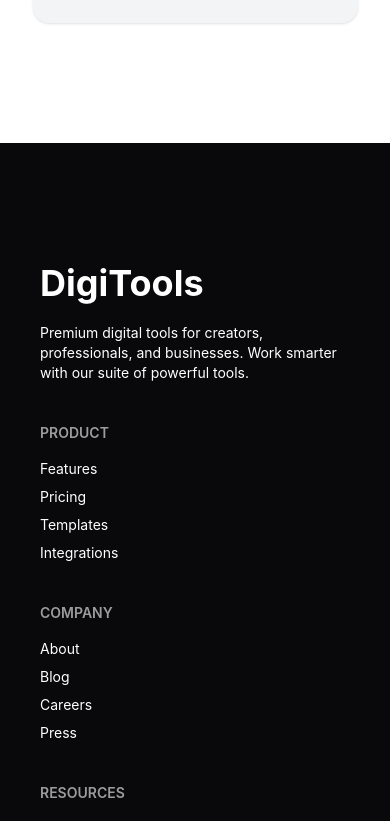
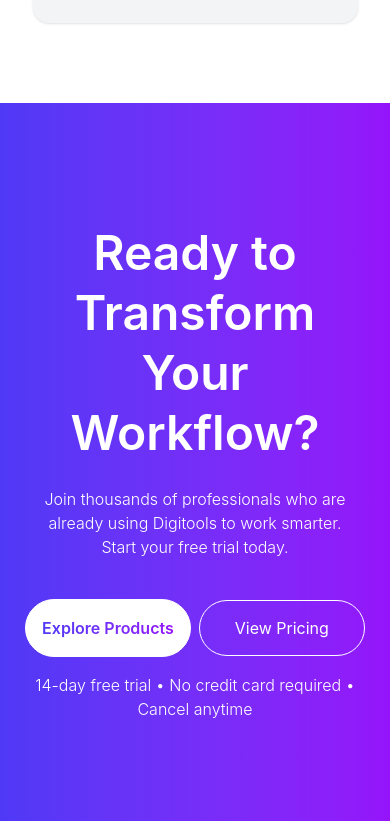
Before and after one commit to farhangalib-1/DigiTools, a React (Vite) app: page / in a window 390 px wide. Shown: the part 7880-8701 px from the top of the page. Built offline with nearby package versions, Linux system fonts and the light colour scheme.

Commit message:
All updated is done

```diff
--- a/src/App.jsx
+++ b/src/App.jsx
@@ -10,6 +10,7 @@
 import Footer from './components/Footer'
 import Lastfooter from './components/Lastfooter.jsx'
  import { ToastContainer, toast } from 'react-toastify';
+import Workflow from './components/Workflow.jsx'
 const App = () => {
   const[data, setData] = useState([]);
   const [pricedata, setPriceData] = useState([]);
@@ -39,6 +40,7 @@
     <Starter />
     <Pricing pricedata={pricedata} />
     <ToastContainer autoClose={3000} />
+    <Workflow />
     <Footer />
     <Lastfooter />
     </div>
--- a/src/components/Cart.jsx
+++ b/src/components/Cart.jsx
@@ -1,12 +1,14 @@
 import { ShoppingCart } from "lucide-react"
-import { useState } from "react";
+import { ToastContainer, toast } from 'react-toastify';
 
 const Cart = ({addCartProducts, setAddCartProducts}) => {
+  const notify = () => toast.success("Your order is placed successfully");
   const remove = (id) =>{
     const updatedCart = addCartProducts.filter(el => el.id !== id);
     setAddCartProducts(updatedCart);
   }
 const deleteData = () =>{
+  notify();
   setAddCartProducts([]);
 }
   console.log(addCartProducts);
--- a/src/components/Footer.jsx
+++ b/src/components/Footer.jsx
@@ -2,7 +2,7 @@
   return (
     <div>
     <div className="">
-      <footer className="footer w-full sm:footer-horizontal bg-neutral text-white py-30 px-10 mt-30">
+      <footer className="footer w-full sm:footer-horizontal bg-neutral text-white py-30 px-10 ">
   <aside>
     <h1 className="text-4xl font-bold mb-3">DigiTools</h1>
     <p>
--- /dev/null
+++ b/src/components/Workflow.jsx
@@ -0,0 +1,20 @@
+
+const Workflow = () => {
+  return (
+    <div>
+        <div className="bg-linear-to-r from-[#4F39F6] to-[#9514FA] text-white text-center py-30 px-4 mt-20">
+          <h1 className="text-5xl font-semibold mb-6 leading-15">Ready to Transform Your Workflow?</h1>
+          <p className="font-light">Join thousands of professionals who are already using Digitools to work smarter. <br /> Start your free trial today.</p>
+          <div className="mt-10">
+          <button className="mr-2 md:mr-4 rounded-full border p-4 bg-white">
+            <span className="bg-linear-to-r from-[#4F39F6] to-[#9514FA] bg-clip-text text-transparent font-semibold">Explore Products</span></button>
+          <button className="rounded-full px-8.75 py-3.75 border">View Pricing</button>
+          <p className="mt-4 font-light">14-day free trial • No credit card required • Cancel anytime</p>
+        </div>
+        </div>
+
+    </div>
+  )
+}
+
+export default Workflow
```
